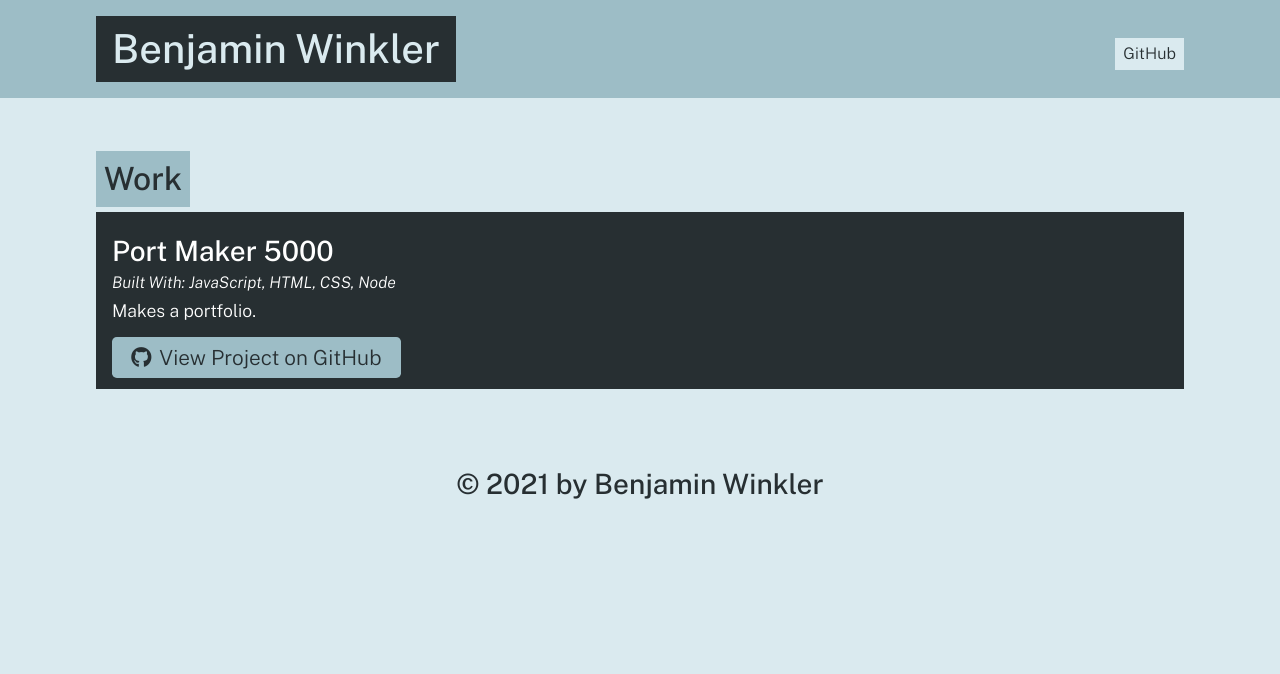
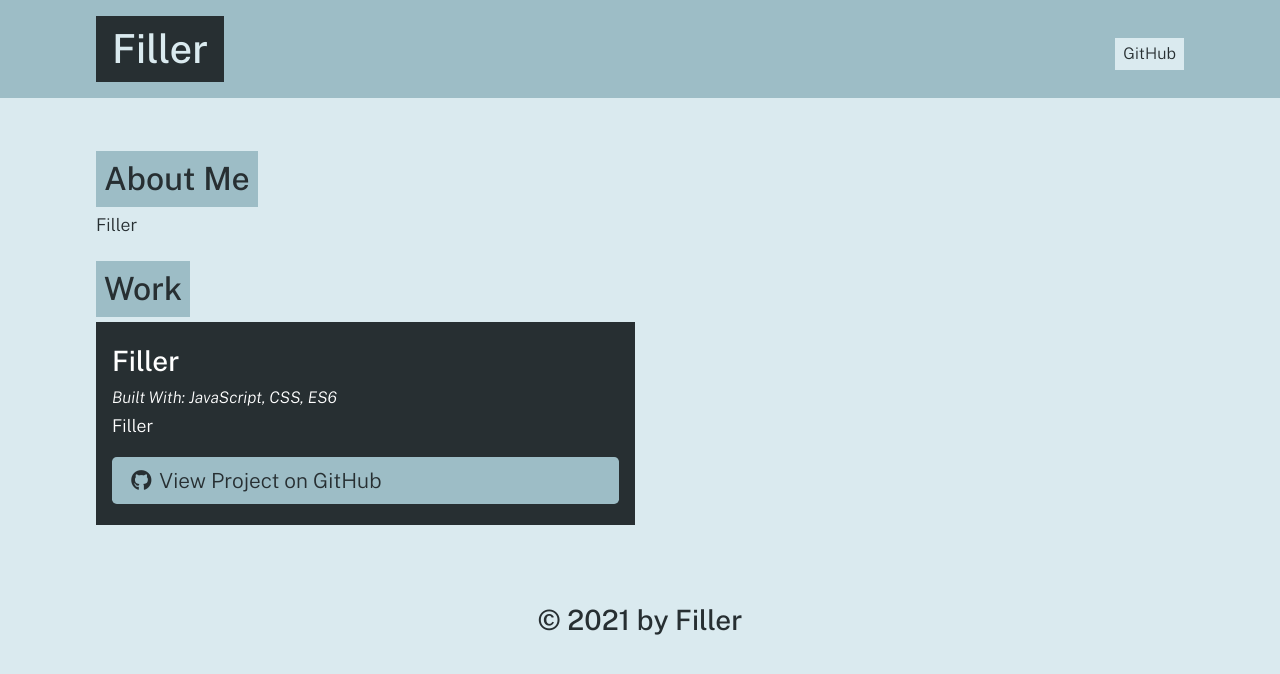
Before and after one commit to Winkler102/portfolio-generator, a website: page dist/index.html in a window 1280 px wide. Drawn offline with nearby package versions, Linux system fonts and the light colour scheme.

```diff
--- a/dist/index.html
+++ b/dist/index.html
@@ -15,37 +15,42 @@
   <body>
     <header>
       <div class="container flex-row justify-space-between align-center py-3">
-        <h1 class="page-title text-secondary bg-dark py-2 px-3">Benjamin Winkler</h1>
+        <h1 class="page-title text-secondary bg-dark py-2 px-3">Filler</h1>
         <nav class="flex-row">
-          <a class="ml-2 my-1 px-2 py-1 bg-secondary text-dark" href="https://github.com/Winkler102">GitHub</a>
+          <a class="ml-2 my-1 px-2 py-1 bg-secondary text-dark" href="https://github.com/Filler">GitHub</a>
         </nav>
       </div>
     </header>
     <main class="container my-5">
+
+    <section class="my-3" id="about">
+      <h2 class="text-dark bg-primary p-2 display-inline-block">About Me</h2>
+      <p>Filler</p>
+    </section>
 
 
     <section class="my-3" id="portfolio">
       <h2 class="text-dark bg-primary p-2 display-inline-block">Work</h2>
       <div class="flex-row justify-space-between">
 
-          <div class="col-12 mb-2 bg-dark text-light p-3">
-            <h3 class="portfolio-item-title text-light">Port Maker 5000</h3>
+
+
+          <div class="col-12 col-md-6 mb-2 bg-dark text-light p-3 flex-column">
+            <h3 class="portfolio-item-title text-light">Filler</h3>
             <h5 class="portfolio-languages">
               Built With:
-              JavaScript, HTML, CSS, Node
+              JavaScript, CSS, ES6
             </h5>
-            <p>Makes a portfolio.</p>
-            <a href="https://github.com/Winkler102/portfolio-generator" class="btn" target='blank'><i class="fab fa-github mr-2"></i>View Project on GitHub</a>
+            <p>Filler</p>
+            <a href="Filler" class="btn mt-auto" target='blank'><i class="fab fa-github mr-2"></i>View Project on GitHub</a>
           </div>
-
-
 
       </div>
     </section>
 
     </main>
     <footer class="container text-center py-3">
-      <h3 class="text-dark">&copy; 2021 by Benjamin Winkler</h3>
+      <h3 class="text-dark">&copy; 2021 by Filler</h3>
     </footer>
   </body>
   </html>
```
Also changed, not shown: img/cmdScreenshot.PNG (added).
